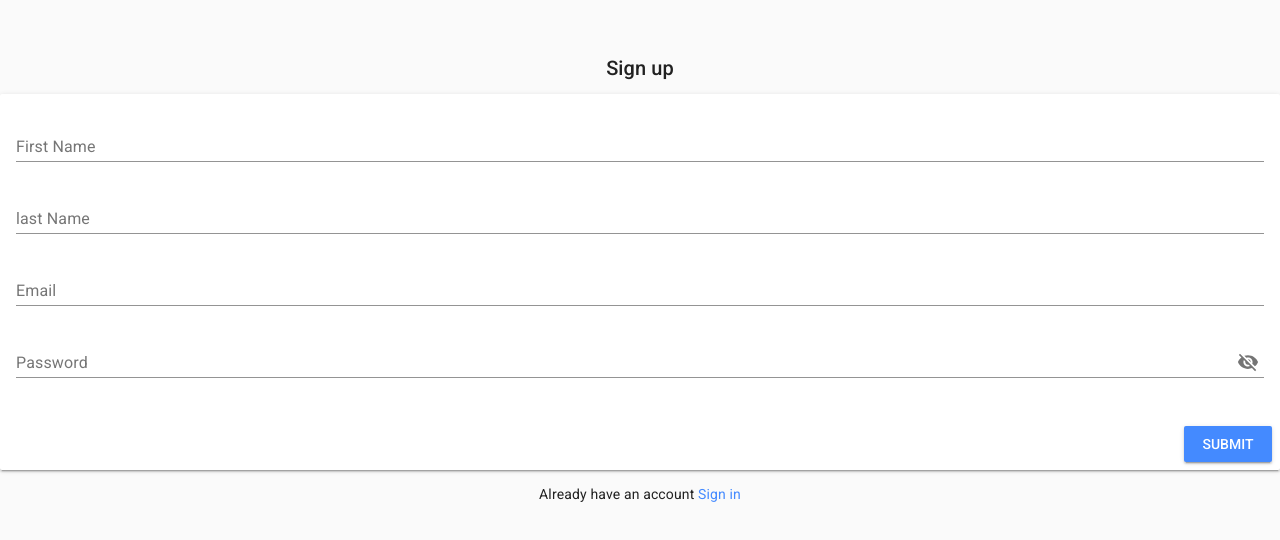
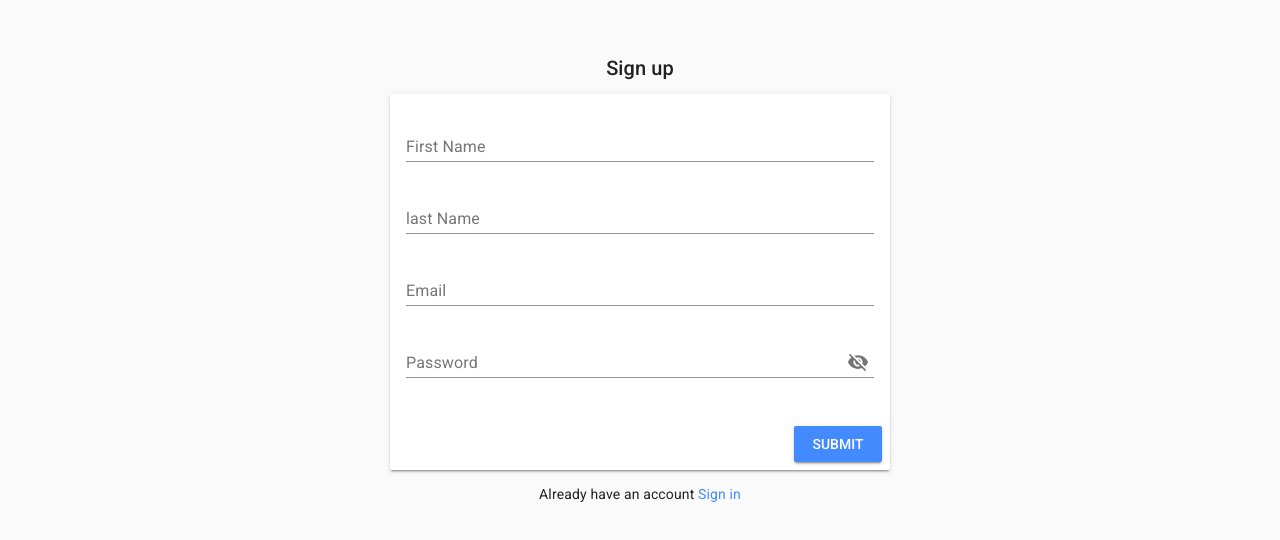
Before and after one commit to ratushnyak-k/goit-chaty, a Vue app: page /sign-up in a window 1280 px wide. Shown: the part 120-660 px from the top of the page. Built offline with nearby package versions, Linux system fonts and the light colour scheme; what vuefire would draw is missing.

Commit message:
fix style form

```diff
--- a/src/components/sign-in-form.vue
+++ b/src/components/sign-in-form.vue
@@ -111,4 +111,10 @@ export default {
   margin-left: auto;
   margin-right: auto;
 }
+form{
+  max-width: 500px;
+  width:100%;
+  margin: 0 auto;
+  padding: 0;
+}
 </style>
--- a/src/components/sign-up-form.vue
+++ b/src/components/sign-up-form.vue
@@ -146,4 +146,10 @@ export default {
   margin-left: auto;
   margin-right: auto;
 }
+form{
+  max-width: 500px;
+  width:100%;
+  margin: 0 auto;
+  padding: 0;
+}
 </style>
--- a/src/views/sign-up.vue
+++ b/src/views/sign-up.vue
@@ -60,4 +60,5 @@ export default {
 .md-body-1 {
   text-align: center;
 }
+
 </style>
```
